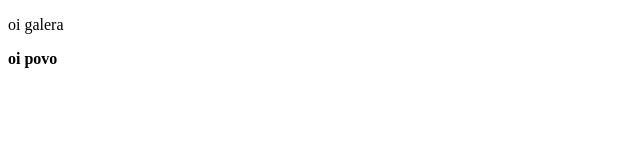
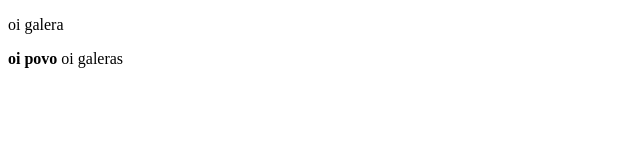
Before and after one commit to sant1ana/GITHUB-VSCODE-DEMO-TRANSFORMA-TEC-TARDE, a plain HTML site: page public/index.html in a window 1280 px wide. Shown: the full height of the page, 0-640 px from the left. Drawn offline with Linux system fonts and the light colour scheme.

Commit message:
segundo commit do projeto

```diff
--- a/public/index.html
+++ b/public/index.html
@@ -9,5 +9,6 @@
 <body>
     <p>oi galera</p>
     <b>oi povo</b>
+    oi galeras
 </body>
 </html>
```
